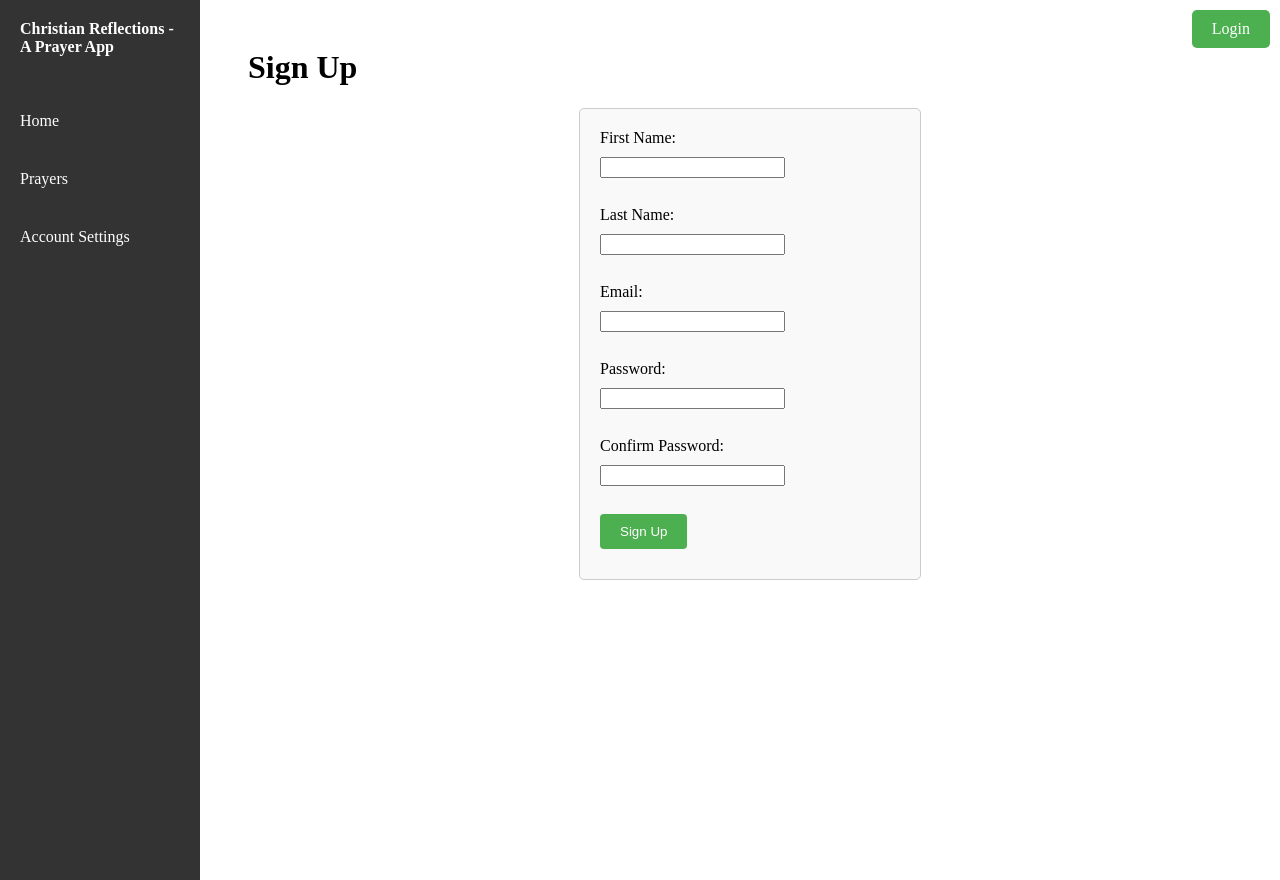
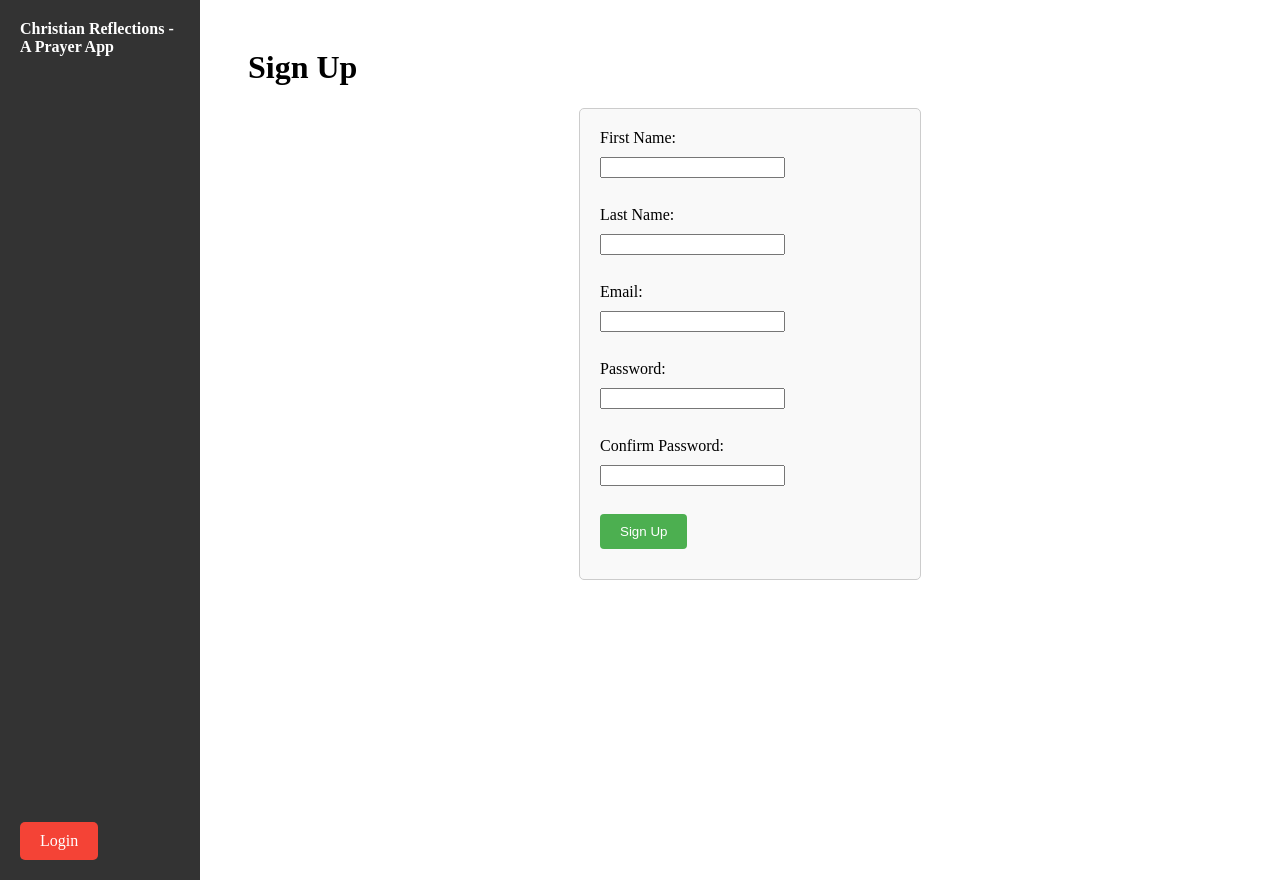
Before and after one commit to Firehawk41/FlaskPrayerApp, a Flask app: page /signup in a window 1280 px wide. Run offline with Flask 3, Linux system fonts and the light colour scheme.

Commit message:
app not working

```diff
--- a/app.py
+++ b/app.py
@@ -1,4 +1,4 @@
-from flask import Flask, render_template, request, session, redirect, url_for, flash, request, jsonify
+from flask import  Flask, render_template,  session, redirect, url_for, flash, request, jsonify
 from flask_sqlalchemy import SQLAlchemy
 from dotenv import load_dotenv
 from datetime import datetime, timezone, timedelta
@@ -60,6 +60,13 @@ class PrayerHistory(db.Model):
     date_prayed = db.Column(db.DateTime, default=current_utc_time)
 
     prayer = db.relationship('Prayer', backref=db.backref('history'))
+
+@app.before_request
+def check_login():
+    print("Endpoint: " + str(request.endpoint))
+    print("Logged in: " + str(session.get('logged_in',False)))
+    if not session.get('logged_in') and request.endpoint != 'login' and request.endpoint != 'signup':
+        return redirect(url_for('login'))
 
 @app.route('/add_prayer', methods=['POST'])
 def add_prayer():
@@ -319,7 +326,8 @@ def signup():
         new_user = User(firstname=firstname,lastname=lastname, email=email,password=hashed_password)
         db.session.add(new_user)
         db.session.commit()
-        return 'Sign-up successful!'
+        flash('Sign-up successful! Please log in.', 'success')
+        return redirect(url_for('login'))
 
     return render_template('signup.html')
 
--- a/static/styles.css
+++ b/static/styles.css
@@ -29,34 +29,6 @@ input[type="submit"]:hover {
     position: relative;
 }
 
-.logout-btn {
-    position: absolute;
-    top: 10px;
-    right: 10px;
-    background-color: #f44336;
-    color: white;
-    padding: 10px 20px;
-    text-decoration: none;
-    border-radius: 5px;
-}
-
-.logout-btn:hover {
-    background-color: #d32f2f;
-}
-.login-signup-btn {
-    position: absolute;
-    top: 10px;
-    right: 10px;
-    text-decoration: none;
-    color: white;
-    background-color: #4CAF50;
-    padding: 10px 20px;
-    border-radius: 5px;
-}
-
-.login-signup-btn:hover {
-    background-color: #45A049;
-}
 
 .prayer-table {
     width:100%;
@@ -94,6 +66,10 @@ input[type="submit"]:hover {
     height: 100%;
     background-color: #333;
     color: #fff;
+    display: flex;
+    flex-direction: column;
+    justify-content: flex-start;
+    padding-bottom: 20px;
 }
 
 .navbar-brand {
@@ -121,6 +97,34 @@ nav ul li a:hover {
     background-color: #555;
 }
 
+
+.logout-btn, .login-signup-btn {
+    position:absolute;
+    bottom: 20px;
+    margin: 20px;
+    background-color: #f44336;
+    color: white;
+    padding: 10px 20px;
+    text-decoration: none;
+    border-radius: 5px;
+}
+
+.logout-btn:hover, .login-signup-btn:hover {
+    background-color: #d32f2f;
+}
+/*.login-signup-btn {
+    text-align: center;
+    color: white;
+    background-color: #4CAF50;
+    padding: 10px 20px;
+    text-decoration: none;
+    border-radius: 5px;
+}
+
+.login-signup-btn:hover {
+    background-color: #45A049;
+}
+*/
 /* Content area */
 
 .content {
--- a/templates/base.html
+++ b/templates/base.html
@@ -7,10 +7,20 @@
     <link rel="stylesheet" href="{{ url_for('static', filename='styles.css') }}">
 </head>
 <body>
-    <!--<header>
-        <h1>Christian Reflections - A Prayer App</h1>
-    </header>-->
+
+    <div class="navbar">
+        <div class="navbar-brand">Christian Reflections - A Prayer App</div>
         <nav>
+            {% if session.logged_in %}
+                <ul>
+                    <li><a href="{{ url_for('index') }}">Home</a></li>
+                    <li><a href="{{ url_for('view_prayers') }}">Prayers</a></li>
+                    <li><a href="{{ url_for('account_settings') }}">Account Settings</a></li>
+
+                </ul>
+            {% endif %}
+        </nav>
+        <div class="login-logout-container">
             {% if session.logged_in %}
                 <form action="/logout" method="GET">
                     <button type="submit" class="logout-btn">Log Out</button>
@@ -20,25 +30,23 @@
             {% else %}
                 <a href="/signup" class="login-signup-btn">Sign Up</a>
             {% endif %}
-    </nav>
-    <div class="navbar">
-        <div class="navbar-brand">Christian Reflections - A Prayer App</div>
-        <nav>
-            <ul>
-                <li><a href="{{ url_for('index') }}">Home</a></li>
-                <li><a href="{{ url_for('view_prayers') }}">Prayers</a></li>
-                <li><a href="{{ url_for('account_settings') }}">Account Settings</a></li>
-            </ul>
-        </nav>
         </div>
+    </div>
+
+
 
     <div class="content">
         {% block content %}
         {% endblock %}
     </div>
+
+
+
+
     <footer>
 
     </footer>
+
     {% block scripts %}
 
     {% endblock %}
```
Lines whose indentation alone changed are shown as unchanged.
